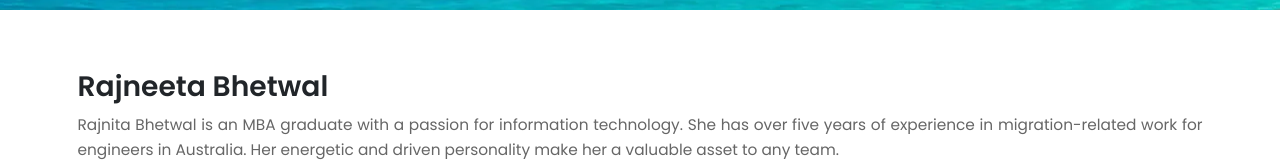
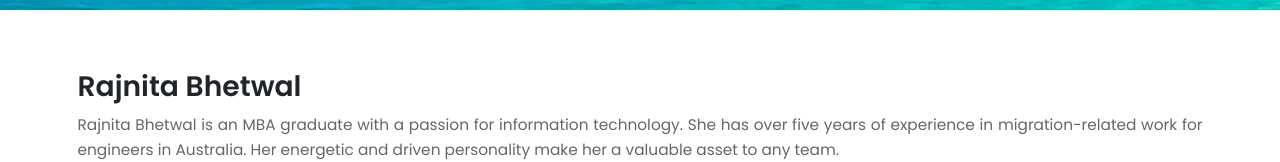
Before and after one commit to himsgyawali54/migratuu, a plain HTML site: page about.html in a window 1280 px wide. Shown: the part 430-592 px from the top of the page. Drawn offline with nearby package versions, Linux system fonts and the light colour scheme.

Commit message:
migratuu

```diff
--- a/about.html
+++ b/about.html
@@ -29,7 +29,7 @@
       </section>
       <section class="teams">
         <div class="container">
-          <h2>Rajneeta Bhetwal</h2>
+          <h2>Rajnita Bhetwal</h2>
           <p>
             Rajnita Bhetwal is an MBA graduate with a passion for information
             technology. She has over five years of experience in
```
